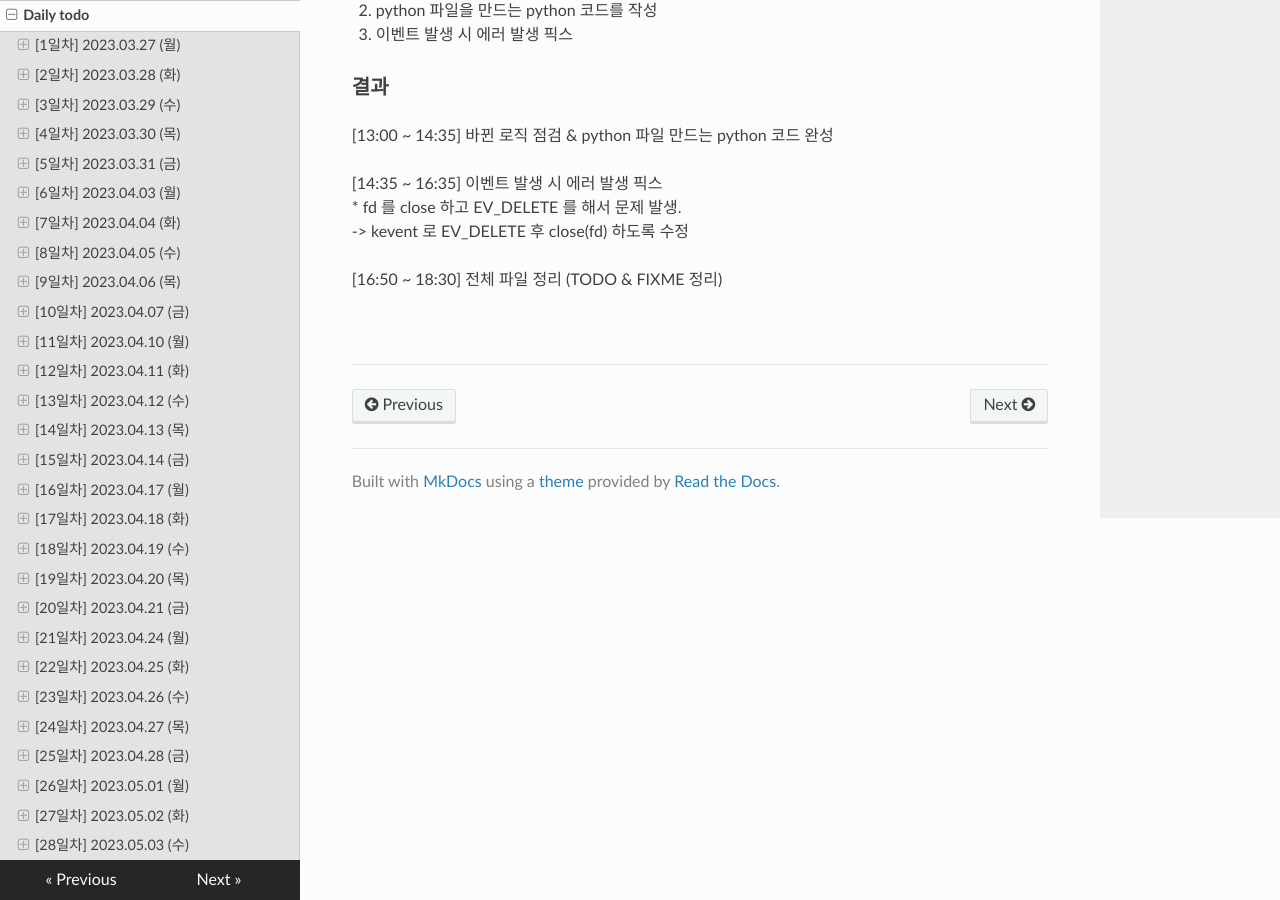
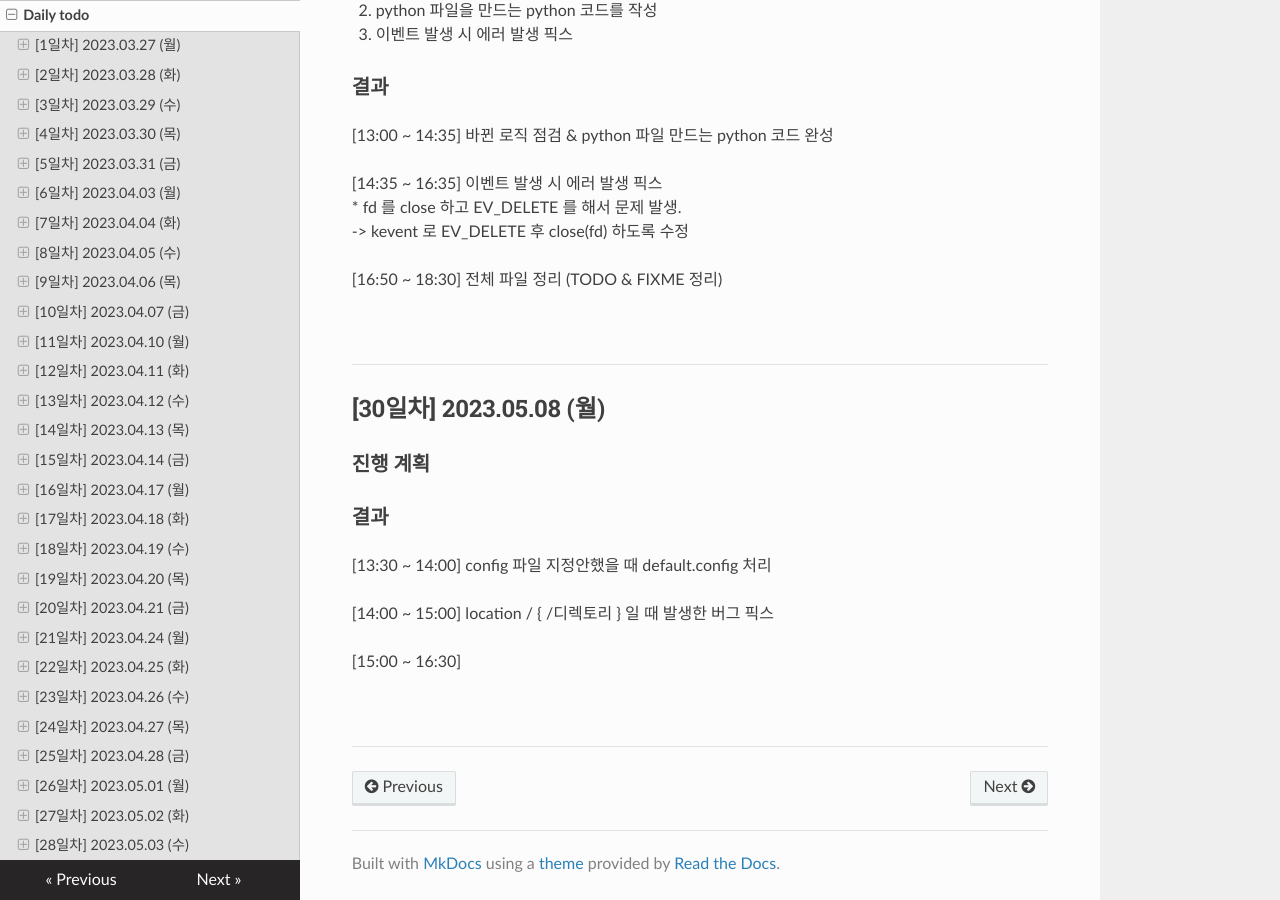
Before and after one commit to JaeHwan-s-WebServeClass/webserver-nginx, an MkDocs documentation site: the page built from docs/docs/til/0_daily-todo.md, in a window 1280 px wide and 900 px high, scrolled down 14572 px. Built offline with MkDocs 1.6.1, drawn with Linux system fonts in a browser that asks for light colours; nearby versions of some CDN libraries.

Commit message:
docs: daily todo update

```diff
--- a/docs/docs/til/0_daily-todo.md
+++ b/docs/docs/til/0_daily-todo.md
@@ -632,3 +632,22 @@ recv, send 함수 앞/뒤로 SIGPIPE를 ignore 처리 && transaction 하나의 c
 <br>
 
 ***
+
+## [30일차] 2023.05.08 (월)
+
+### 진행 계획
+
+
+
+### 결과
+
+[13:30 ~ 14:00] config 파일 지정안했을 때 default.config 처리
+
+[14:00 ~ 15:00] location / { /디렉토리 } 일 때 발생한 버그 픽스
+
+[15:00 ~ 16:30]
+
+
+<br>
+
+***
```
